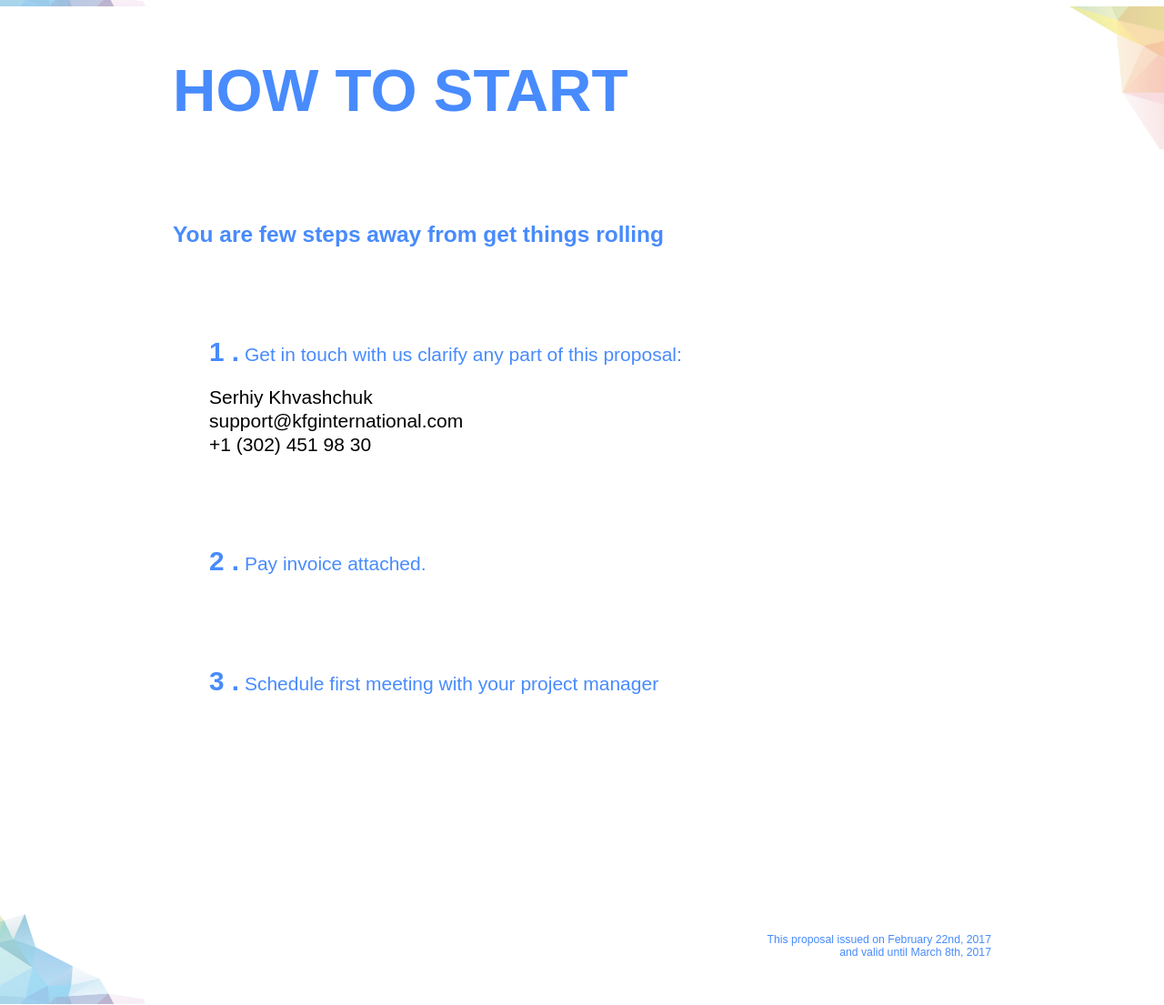
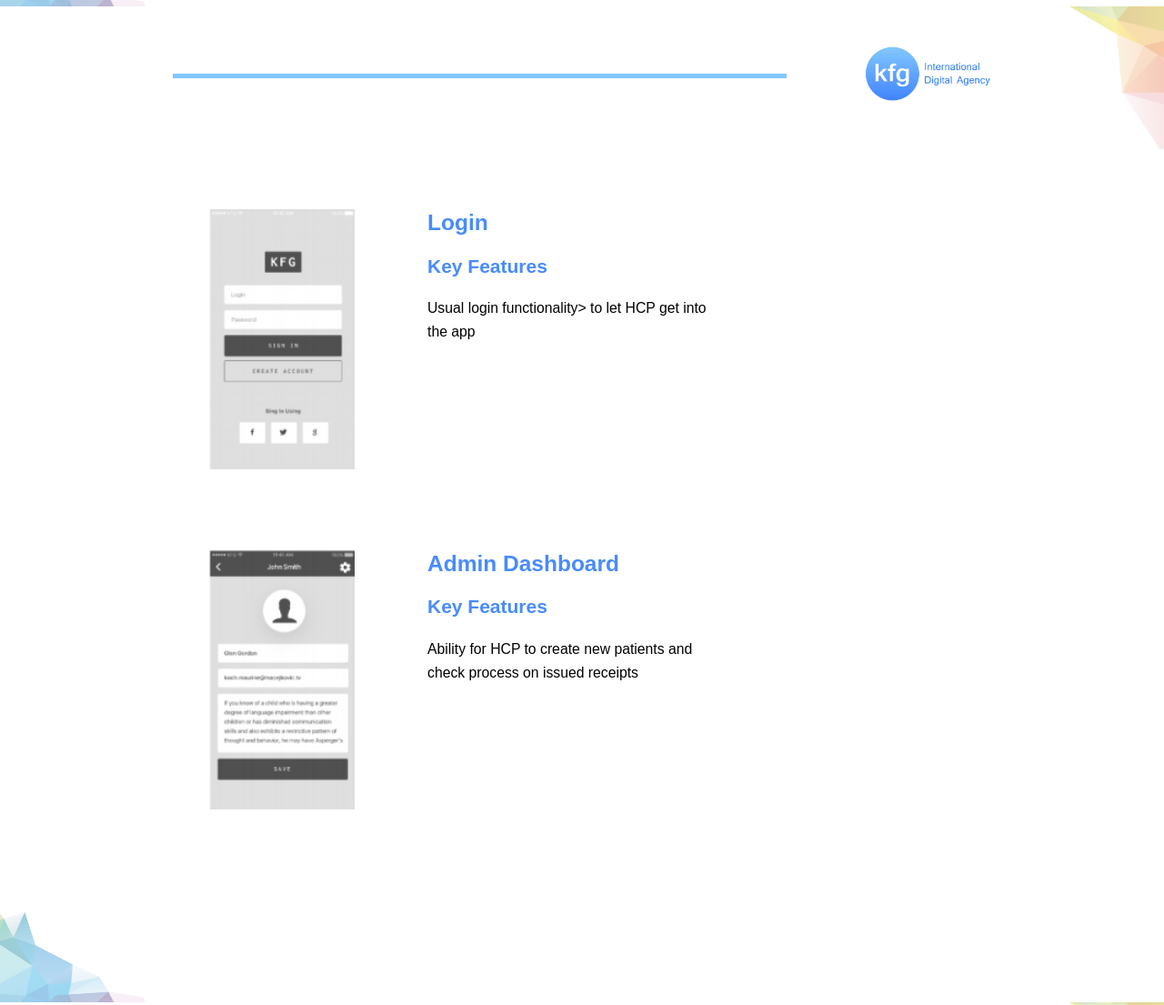
Before and after one commit to korobenko/kfg, a website: page proposal/index.html in a window 1280 px wide. Shown: the part 6567-7672 px from the top of the page at 91% size. Drawn offline with Linux system fonts and the light colour scheme.

Commit message:
add new proposal page

```diff
--- a/proposal/index.html
+++ b/proposal/index.html
@@ -418,6 +418,74 @@
     <!--page 6!-->
     <section class="page">
         <!--header!-->
+        <header class="header page-header">
+            <div class="header-wrapper">
+                <div class="container">
+                    <table class="page-header-table no-border">
+                        <tr>
+                            <td class="align-middle text-left" style="width: 75%;">
+                                <div class="page-hr large"></div>
+                            </td>
+                            <td class="align-middle text-right" style="width: 25%;">
+                                <figure>
+                                    <img src="./images/logo-white.jpg" width="975" height="475" title="KFG">
+                                </figure>
+                            </td>
+                        </tr>
+                    </table>
+                </div>
+            </div>
+        </header>
+        <!--header!-->
+
+        <!--main!-->
+        <main class="main inside-main">
+            <div class="main-wrapper">
+                <div class="container">
+                    <article class="article">
+                        <table class="profile-table">
+                            <tr>
+                                <td class="align-top text-left">
+                                    <figure>
+                                        <img src="./images/kfg-login.jpg" width="160" height="285" alt="login" title="login">
+                                    </figure>
+                                </td>
+                                <td class="align-top text-left">
+                                    <h2>Login</h2>
+                                    <h3>Key Features</h3>
+                                    <p>Usual login functionality> to let HCP get into <br> the app</p>
+                                </td>
+                            </tr>
+                            <tr>
+                                <td class="align-top text-left">
+                                    <figure>
+                                        <img src="./images/kfg-profile.jpg" width="160" height="285" alt="login" title="login">
+                                    </figure>
+                                </td>
+                                <td class="align-top text-left">
+                                    <h2>Admin Dashboard</h2>
+                                    <h3>Key Features</h3>
+                                    <p>Ability for HCP to create new patients and <br> check process on issued receipts</p>
+                                </td>
+                            </tr>
+                        </table>
+                    </article>
+                </div>
+            </div>
+        </main>
+        <!--main!-->
+
+        <!--footer!-->
+        <footer class="footer">
+            <div class="footer-wrapper"></div>
+        </footer>
+        <!--footer!-->
+    </section>
+    <!--page 6!-->
+
+    <!--page 7!-->
+    <section class="page">
+        <!--header!-->
         <header class="header page-header is-large">
             <div class="header-wrapper">
                 <div class="container">
@@ -462,7 +530,7 @@
         </footer>
         <!--footer!-->
     </section>
-    <!--page 6!-->
+    <!--page 7!-->
 
 </body>
 </html>
--- a/proposal/sass/partials/style.scss
+++ b/proposal/sass/partials/style.scss
@@ -106,6 +106,18 @@ h2 {
     padding: 0px 0px 20px;
     @include font-size(16,20);
 }
+.page-hr {
+    display: block;
+    width: 100%;
+    height: 1px;
+    background: $light-blue-color;
+    &.medium {
+        height: 3px;
+    }
+    &.large {
+        height: 5px;
+    }
+}
 /*base*/
 
 /*header*/
@@ -171,6 +183,9 @@ h2 {
 .page-header-table {
     width: 100%;
     border-bottom: 5px solid $light-blue-color;
+    &.no-border {
+        border-color: transparent;
+    }
     td {
         padding: 20px 0px 15px;
     }
```
Also changed, not shown: proposal/build/css/bundle.css, proposal/css/partials/style.css, 1 other file.
